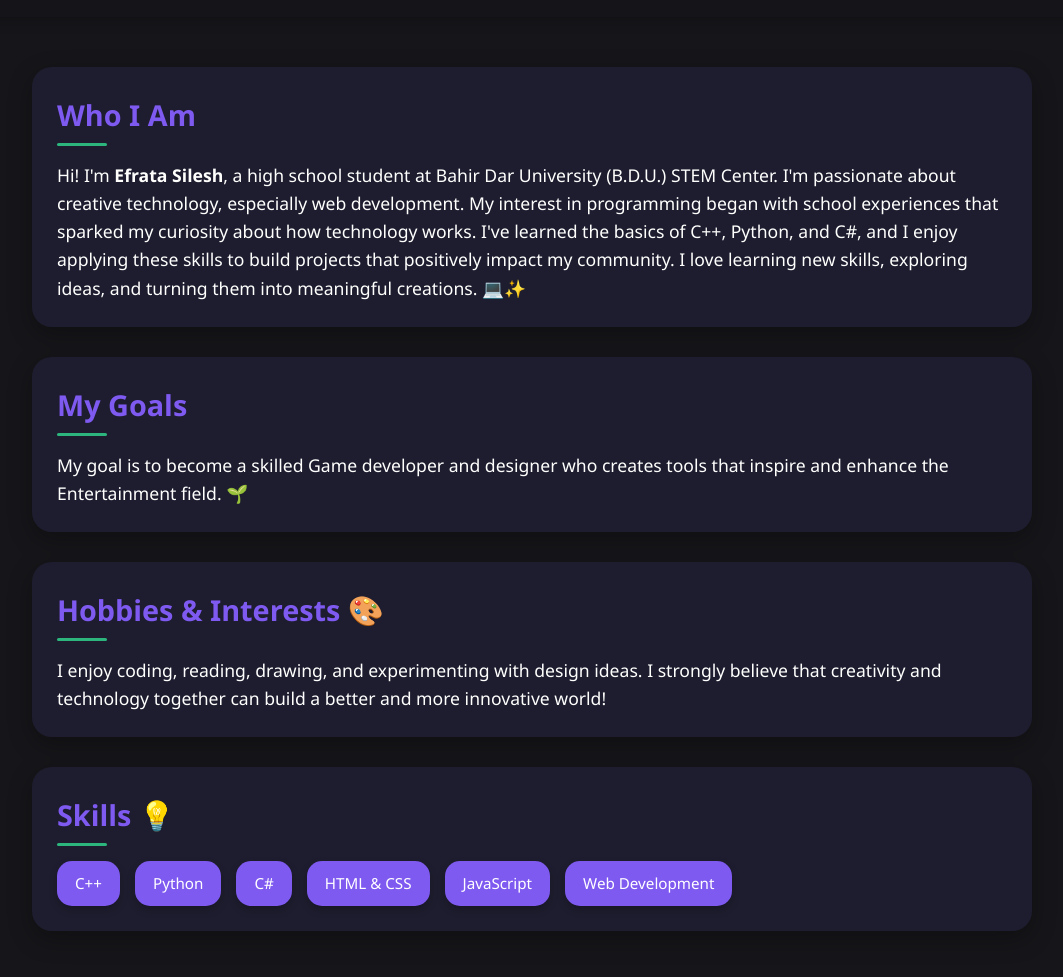
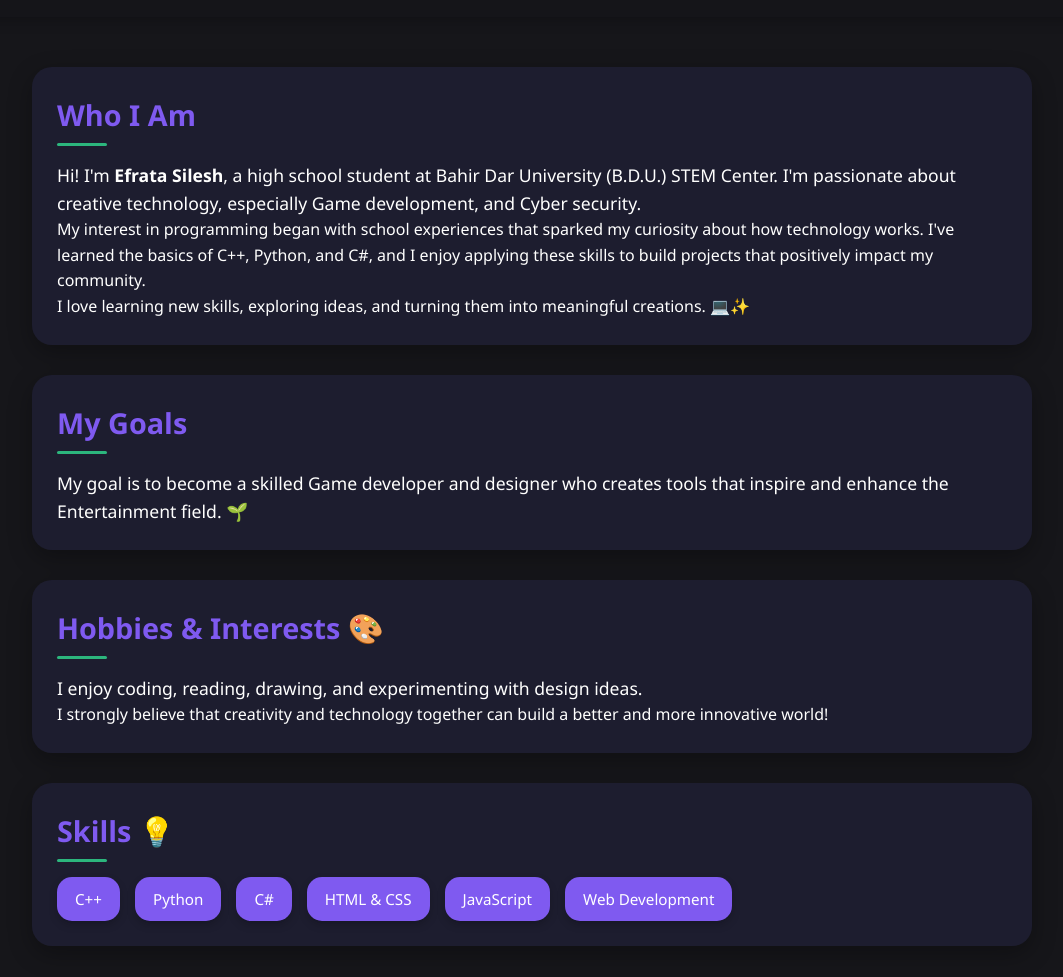
Before and after one commit to Liyu-eza/my-portfolio, a plain HTML site: page about.html in a window 1280 px wide. Shown: the part 120-1097 px from the top of the page, without its empty margins (108-1171 px from the left). Drawn offline with Linux system fonts and the light colour scheme.

Commit message:
Update about.html

```diff
--- a/about.html
+++ b/about.html
@@ -220,9 +220,13 @@
       <h2>Who I Am</h2>
       <p class="about-text">
         Hi! I'm <strong>Efrata Silesh</strong>, a high school student at Bahir Dar University (B.D.U.) STEM Center.
-        I'm passionate about creative technology, especially web development.
+        I'm passionate about creative technology, especially Game development, and Cyber security.
+        </p>
+        <p>
         My interest in programming began with school experiences that sparked my curiosity about how technology works.
         I've learned the basics of C++, Python, and C#, and I enjoy applying these skills to build projects that positively impact my community.
+        </p>
+        <p>
         I love learning new skills, exploring ideas, and turning them into meaningful creations. 💻✨
       </p>
     </section>
@@ -240,6 +244,8 @@
       <h2>Hobbies & Interests 🎨</h2>
       <p class="about-text">
         I enjoy coding, reading, drawing, and experimenting with design ideas.
+        </p>
+        <p>
         I strongly believe that creativity and technology together can build a better and more innovative world!
       </p>
     </section>
```
